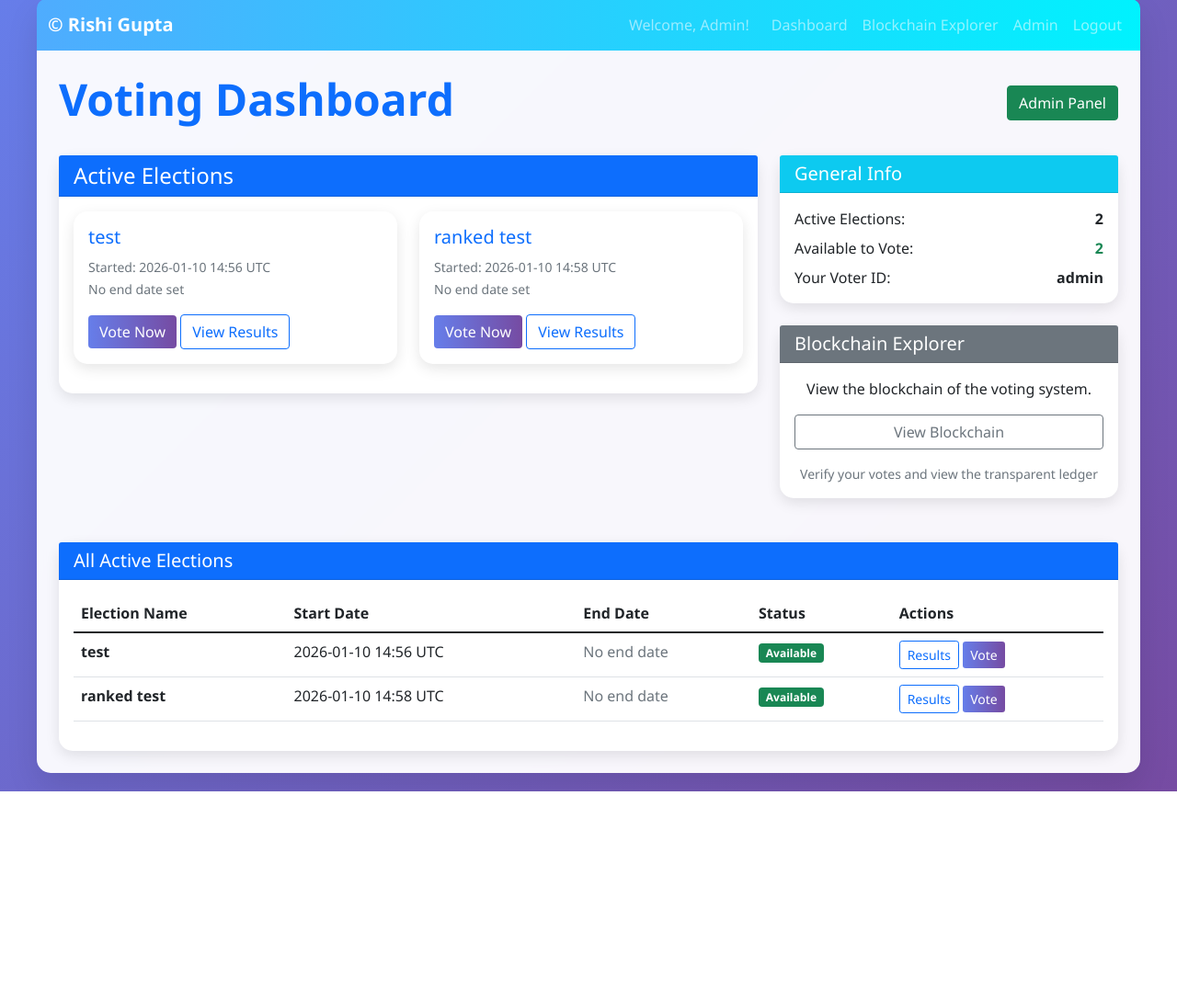
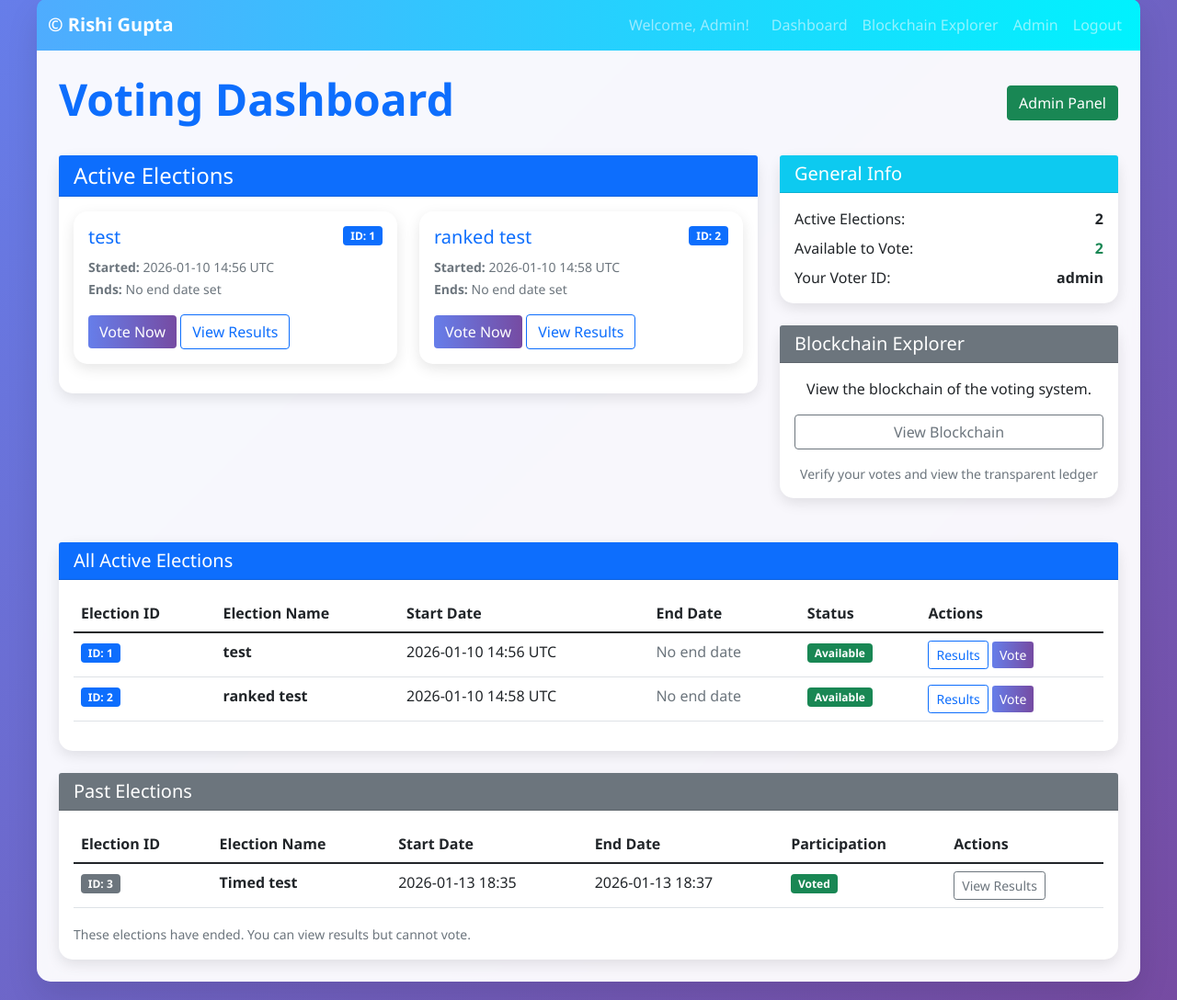
Before and after one commit to rishh-i/Blockchain-Voting-RG, a Flask app: page /voting/dashboard in a window 1280 px wide. Shown: the part 21-1109 px from the top of the page at 92% size. Before the commit the page ends 882 px from the top, so only its background shows below. Run offline with Flask 3, Linux system fonts and the light colour scheme; a user stored in the database is signed in; some libraries are stand-ins or nearby versions.

Commit message:
added past elections
now user can see past elections

```diff
--- a/routes/voting_routes.py
+++ b/routes/voting_routes.py
@@ -16,18 +16,27 @@ voting_bp = Blueprint("voting", __name__)
 @voting_bp.route("/dashboard")
 @login_required
 def dashboard():
-    # need to convert sqlalchemy to SQL queries
+
     now = datetime.now(timezone.utc) #stores current time which is used to filter elections
+
+    # gets active elections
     active_elections = Election.query.filter(
         Election.start_date <= now,
         db.or_(Election.end_date.is_(None), Election.end_date >= now)
     ).all()
+
+    # gets past elections
+    past_elections = Election.query.filter(
+        Election.end_date.isnot(None),
+        Election.end_date < now
+    ).order_by(Election.end_date.desc()).all()
 
     #gets all elections that user has voted in
     voted_elections = db.session.query(VoteRecord.election_id).filter_by(
         voter_id = current_user.voter_id
     ).subquery()
 
+    # gets elections that are ongoing but user hasnt voted in yet
     available_elections = Election.query.filter(
         Election.id.notin_(voted_elections),
         Election.start_date <= now,
@@ -36,6 +45,7 @@ def dashboard():
 
     return render_template("dashboard.html",
                            active_elections = active_elections,
+                           past_elections = past_elections,
                            available_elections = available_elections,
                            is_admin = current_user.is_admin,)
 
--- a/templates/dashboard.html
+++ b/templates/dashboard.html
@@ -32,14 +32,17 @@
                         <div class="col-md-6 mb-3">
                             <div class="card border-primary">
                                 <div class="card-body">
-                                    <h5 class="card-title text-primary">{{ election.name }}</h5>
+                                    <div class="d-flex justify-content-between align-items-start mb-2">
+                                        <h5 class="card-title text-primary mb-0">{{ election.name }}</h5>
+                                        <span class="badge bg-primary">ID: {{ election.id }}</span>
+                                    </div>
                                     <p class="card-text">
                                         <small class="text-muted">
-                                            Started: {{ election.start_date.strftime('%Y-%m-%d %H:%M UTC') }}
+                                            <strong>Started:</strong> {{ election.start_date.strftime('%Y-%m-%d %H:%M UTC') }}
                                             {% if election.end_date %}
-                                                <br>Ends: {{ election.end_date.strftime('%Y-%m-%d %H:%M UTC') }}
+                                                <br><strong>Ends:</strong> {{ election.end_date.strftime('%Y-%m-%d %H:%M UTC') }}
                                             {% else %}
-                                                <br>No end date set
+                                                <br><strong>Ends:</strong> No end date set
                                             {% endif %}
                                         </small>
                                     </p>
@@ -95,7 +98,6 @@
                 <a href="{{ url_for('blockchain.explorer') }}" class="btn btn-outline-secondary mb-2 w-100">
                     View Blockchain
                 </a>
-                <!-- i deleted the admin button here -->
                 <small class="text-muted d-block mt-2">
                     Verify your votes and view the transparent ledger
                 </small>
@@ -116,6 +118,7 @@
                     <table class="table table-hover">
                         <thead>
                             <tr>
+                                <th>Election ID</th>
                                 <th>Election Name</th>
                                 <th>Start Date</th>
                                 <th>End Date</th>
@@ -126,6 +129,7 @@
                         <tbody>
                             {% for election in active_elections %}
                             <tr>
+                                <td><span class="badge bg-primary">ID: {{ election.id }}</span></td>
                                 <td class="fw-bold">{{ election.name }}</td>
                                 <td>{{ election.start_date.strftime('%Y-%m-%d %H:%M UTC') }}</td>
                                 <td>
@@ -160,4 +164,58 @@
     </div>
 </div>
 {% endif %}
+
+<!-- Past Elections Section -->
+{% if past_elections %}
+<div class="row mt-4">
+    <div class="col-12">
+        <div class="card">
+            <div class="card-header bg-secondary text-white">
+                <h5 class="mb-0">Past Elections</h5>
+            </div>
+            <div class="card-body">
+                <div class="table-responsive">
+                    <table class="table table-hover">
+                        <thead>
+                            <tr>
+                                <th>Election ID</th>
+                                <th>Election Name</th>
+                                <th>Start Date</th>
+                                <th>End Date</th>
+                                <th>Participation</th>
+                                <th>Actions</th>
+                            </tr>
+                        </thead>
+                        <tbody>
+                            {% for election in past_elections %}
+                            <tr>
+                                <td><span class="badge bg-secondary">ID: {{ election.id }}</span></td>
+                                <td class="fw-bold">{{ election.name }}</td>
+                                <td>{{ election.start_date.strftime('%Y-%m-%d %H:%M') }}</td>
+                                <td>{{ election.end_date.strftime('%Y-%m-%d %H:%M') }}</td>
+                                <td>
+                                    {% if election in available_elections %}
+                                        <span class="badge bg-warning">Didn't Vote</span>
+                                    {% else %}
+                                        <span class="badge bg-success">Voted</span>
+                                    {% endif %}
+                                </td>
+                                <td>
+                                    <a href="{{ url_for('voting.results', election_id=election.id) }}"
+                                       class="btn btn-sm btn-outline-secondary">View Results</a>
+                                </td>
+                            </tr>
+                            {% endfor %}
+                        </tbody>
+                    </table>
+                </div>
+                <small class="text-muted">
+                    These elections have ended. You can view results but cannot vote.
+                </small>
+            </div>
+        </div>
+    </div>
+</div>
+{% endif %}
+
 {% endblock %}
```
Also changed, not shown: templates/results_ranked.html (+2 -13 lines).
